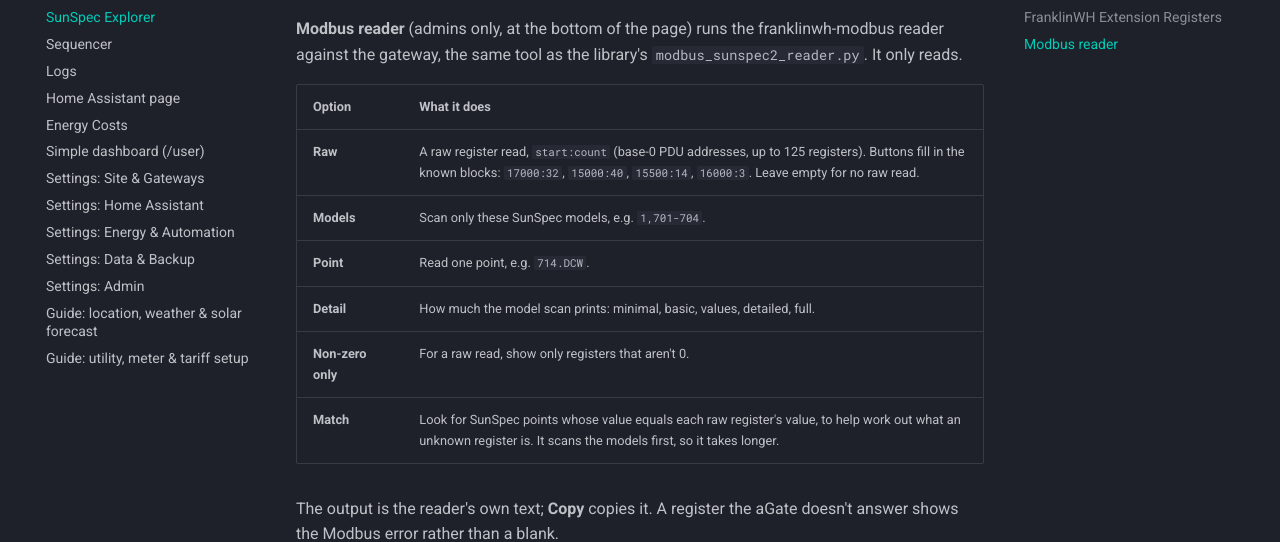
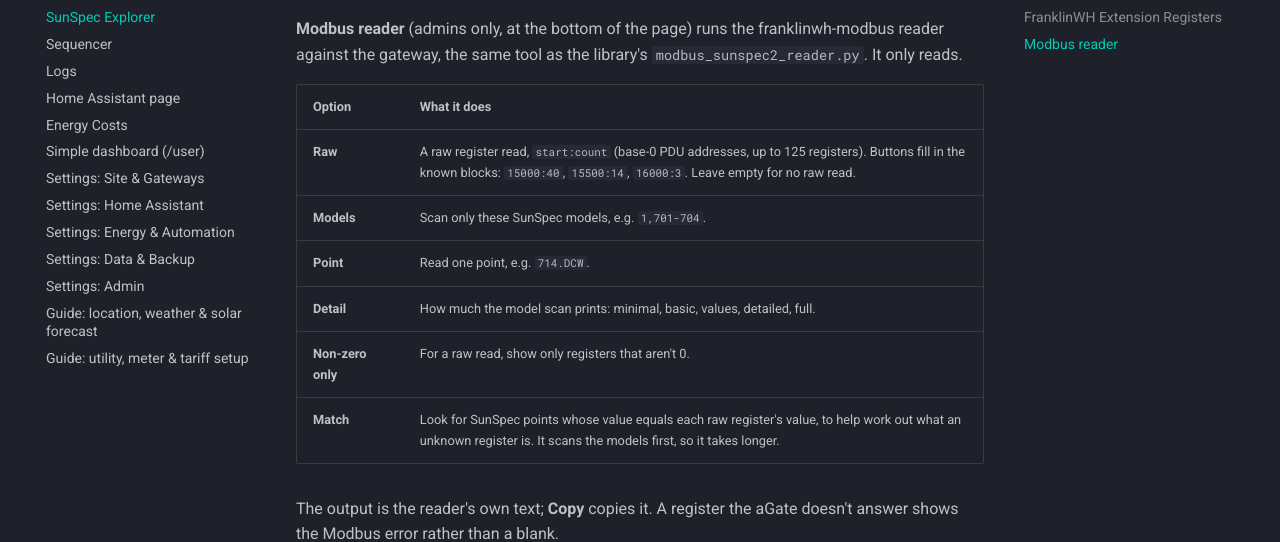
Before and after one commit to david2069/franklinwh-modbus-bridge, an MkDocs documentation site: the page built from docs/user/ui/sunspec-explorer.md, in a window 1280 px wide and 900 px high, scrolled down 3971 px. Shown: the part 172-714 px from the top of the window. Built offline with MkDocs 1.6.1 and Material for MkDocs 9.7.7, drawn with Linux system fonts in a browser that asks for light colours; comment, search, counter and statistics services are not loaded.

Commit message:
fix(explorer): reader presets are the documented blocks only
Owner request. Presets, the default range, the API example, the docs and
the tests use only the documented blocks (15000, 15500, 16000).

Refs #294

Co-Authored-By: Claude Opus 5.5 <noreply@anthropic.com>
Claude-Session: https://claude.ai/code/session_01Y16KzdPEVsgLsqKASFjb7K

```diff
--- a/docs/user/ui/sunspec-explorer.md
+++ b/docs/user/ui/sunspec-explorer.md
@@ -117,7 +117,7 @@ It only reads.
 
 | Option | What it does |
 |---|---|
-| **Raw** | A raw register read, `start:count` (base-0 PDU addresses, up to 125 registers). Buttons fill in the known blocks: `17000:32`, `15000:40`, `15500:14`, `16000:3`. Leave empty for no raw read. |
+| **Raw** | A raw register read, `start:count` (base-0 PDU addresses, up to 125 registers). Buttons fill in the known blocks: `15000:40`, `15500:14`, `16000:3`. Leave empty for no raw read. |
 | **Models** | Scan only these SunSpec models, e.g. `1,701-704`. |
 | **Point** | Read one point, e.g. `714.DCW`. |
 | **Detail** | How much the model scan prints: minimal, basic, values, detailed, full. |
--- a/src/franklinwh_bridge/static/js/explorer_tab.js
+++ b/src/franklinwh_bridge/static/js/explorer_tab.js
@@ -91,9 +91,9 @@ function explorerTab() {
 
     // Export modal (#228): GET api/models/export builds and redacts it.
     // Modbus reader (#288): the franklinwh-modbus reader via api/reader/run.
-    READER_PRESETS: ['17000:32', '15000:40', '15500:14', '16000:3'],
+    READER_PRESETS: ['15000:40', '15500:14', '16000:3'],
     rdr: {
-      open: false, raw: '17000:32', models: '', point: '', detail: 'basic',
+      open: false, raw: '15500:14', models: '', point: '', detail: 'basic',
       nz: false, match: false, running: false, out: '', error: '', elapsed: null,
     },
     exp: {
```
Also changed, not shown: 2 other files.
